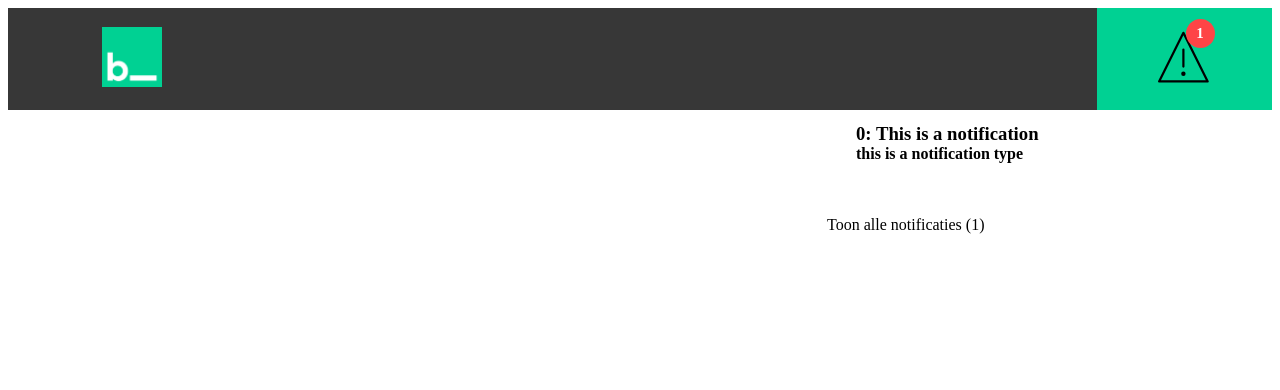
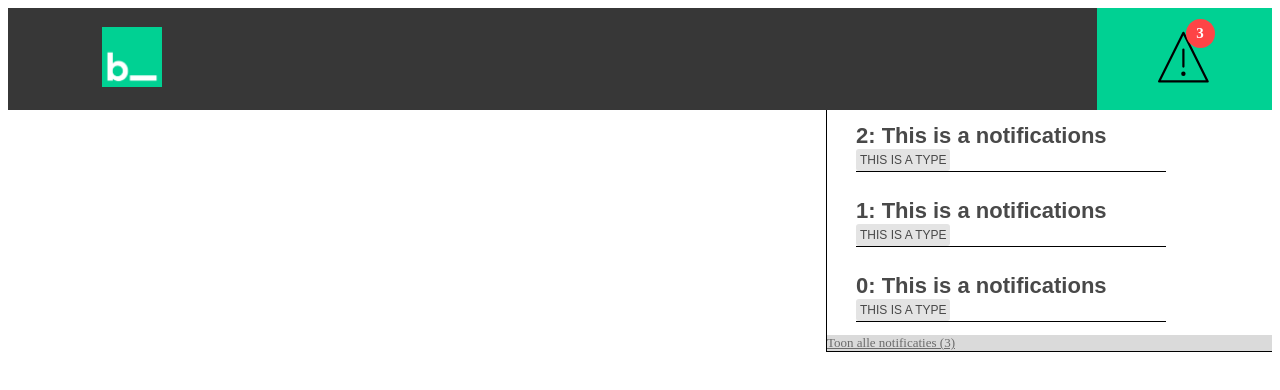
Before and after one commit to ThomasMarcelis/angular2-notifications, an Angular app: page / in a window 1280 px wide. Shown: the top 390 px of the page. Built offline with nearby package versions, Linux system fonts and the light colour scheme.

Commit message:
Add notification mock

```diff
--- a/src/app/app.component.css
+++ b/src/app/app.component.css
@@ -78,21 +78,58 @@
 	right: 0;
 	background: #fff;
 	top: 102px;
+  border-left: 1px solid black;
+  border-bottom: 1px solid black;
 }
 
 /* Links inside the dropdown */
 .dropdown-content .notification-item {
-  height: 80px;
   padding: 13px 29px;
+}
+
+.dropdown-content .show-all-notifications {
+  margin: 0;
+  background-color: rgba(218, 218, 218, 1);
+  text-decoration: underline;
+  font-size: 13px;
+  color: #6B6B6B;
+
 }
 
 /* Change color of dropdown links on hover */
 .dropdown-content .notification-item:hover {background-color: #f1f1f1}
 .dropdown-content .notification-item h3{
+  font-family: 'Arial-BoldMT', 'Arial Bold', 'Arial';
+  font-weight: 700;
+  font-style: normal;
   margin: 0;
+  font-size: 22px;
+  color: #494949;
+  text-rendering: optimizeLegibility;
+  font-feature-settings: "kern" 1;
+  -moz-font-feature-settings: "kern";
+  -moz-font-feature-settings: "kern=1";
 }
+
 .dropdown-content .notification-item h4{
   margin: 0;
+  color: #494949;
+  background-color: rgba(228, 228, 228, 1);
+  border-width: 0;
+  font-size: 12px;
+  border-radius: 3px;
+  padding: 4px;
+  text-transform: uppercase;
+  display: inline-block;
+  text-rendering: optimizeLegibility;
+  font-feature-settings: "kern" 1;
+  -moz-font-feature-settings: "kern";
+  -moz-font-feature-settings: "kern=1";
+  font-kerning: normal;
+  font-family: 'ArialMT', 'Arial';
+  font-weight: 400;
+  font-style: normal;
+  line-height: normal;
 }
 /* Show the dropdown menu on hover */
 .dropdown:hover .dropdown-content {
@@ -102,3 +139,10 @@
 /* Change the background color of the dropdown button when the dropdown content is shown */
 .dropdown:hover .dropbtn {
 }
+
+.notification-divider {
+  border-bottom: 1px solid black;
+  width: 80%;
+  content: "";
+  margin-bottom: 0;
+}
--- /dev/null
+++ b/src/app/mocks/notification-mock.service.ts
@@ -0,0 +1,36 @@
+import { Injectable } from '@angular/core';
+import {Observable} from 'rxjs/Rx';
+import {Notification} from '../notification';
+
+@Injectable()
+export class NotificationMockService {
+
+  private timer;
+  private notifications: Notification[];
+
+  constructor() {
+    this.notifications = [
+      {
+        title: "This is a notifications",
+        type: "This is a type",
+        id: 0,
+      },
+      {
+        title: "This is a notifications",
+        type: "This is a type",
+        id: 1
+      },
+      {
+        title: "This is a notifications",
+        type: "This is a type",
+        id: 2
+      }
+    ];
+    this.timer = Observable.of(this.notifications);
+  }
+
+  public getNotificationStream() {
+    return this.timer;
+  }
+
+}
```
Also changed, not shown: src/app/app.component.ts (+4 -4 lines), 1 other file (tests, documents, lock files or other folders).
